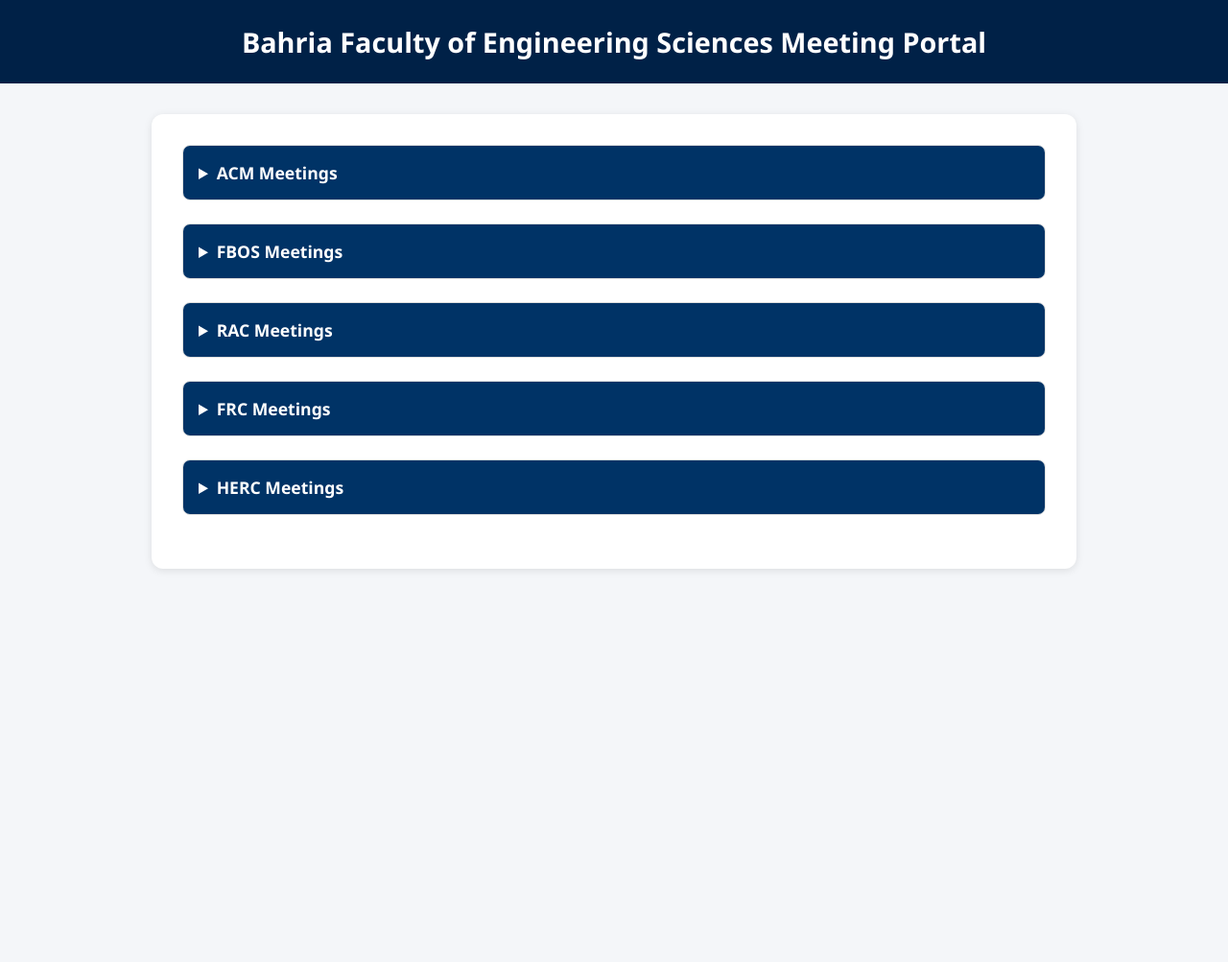
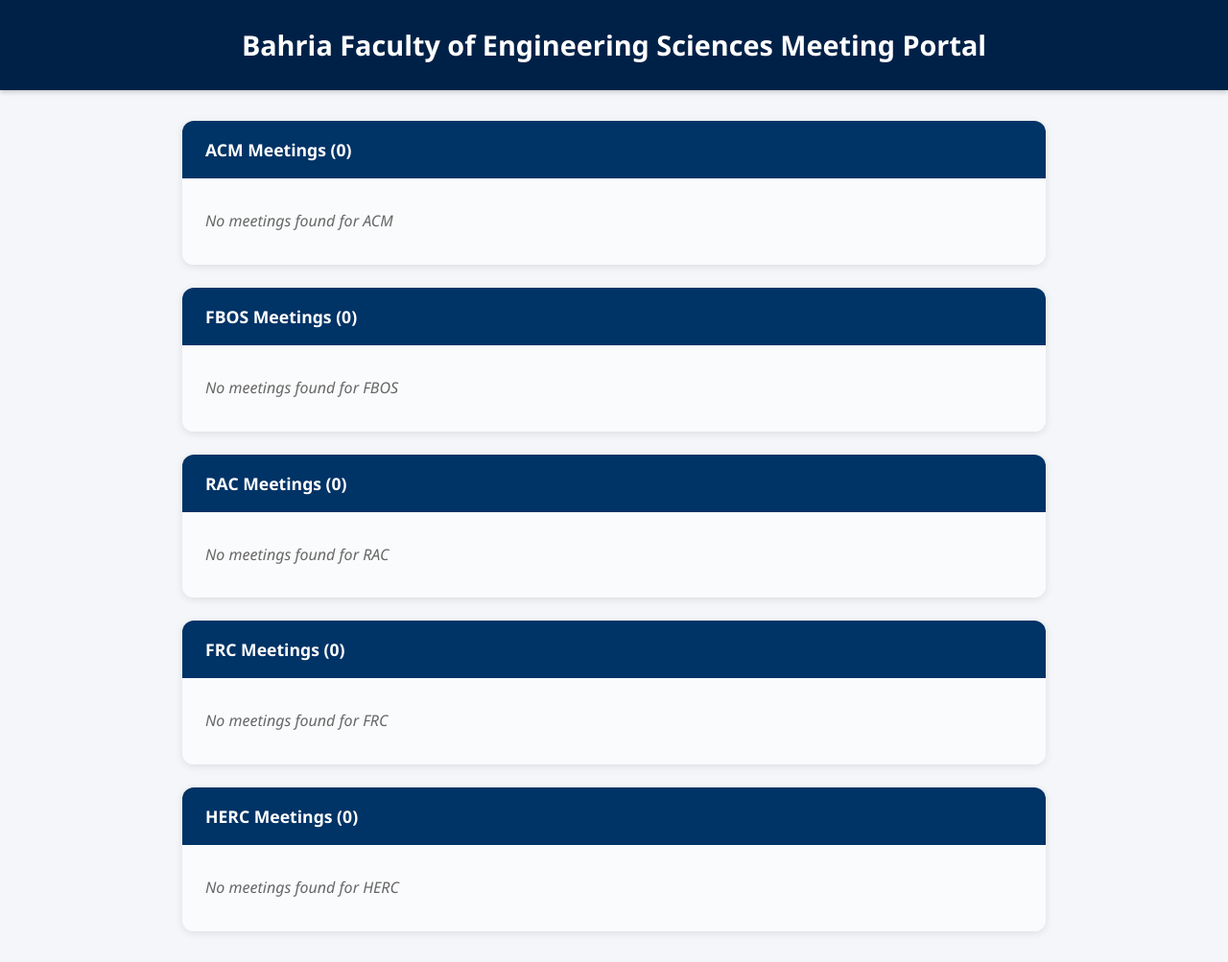
Before and after one commit to bufoes/bufoes.github.io, a Jekyll site: the page built from index.html, in a window 1280 px wide. Shown: the whole page at 96% size. Built offline with Jekyll 4.4.1, drawn with Linux system fonts in a browser that asks for light colours; before the commit the page ends 900 px from its top, so only the background shows below that.

Commit message:
Update index.html

```diff
--- a/index.html
+++ b/index.html
@@ -10,68 +10,148 @@
   <meta name="viewport" content="width=device-width, initial-scale=1.0"/>
   <title>{{ page.title }}</title>
   <style>
+    :root {
+      --bahria-blue: #002147;
+      --bahria-dark-blue: #003366;
+      --bahria-light-blue: #1a4d8f;
+      --bahria-green: #27ae60;
+      --bahria-light-green: #2ecc71;
+      --text-dark: #333;
+      --text-light: #666;
+      --bg-light: #f4f6f9;
+      --card-bg: #ffffff;
+      --card-shadow: 0 2px 8px rgba(0,0,0,0.1);
+    }
+
     body {
       font-family: 'Segoe UI', Tahoma, Geneva, Verdana, sans-serif;
-      background-color: #f4f6f9;
+      background-color: var(--bg-light);
       margin: 0;
       padding: 0;
+      color: var(--text-dark);
+      line-height: 1.6;
     }
+
     header {
-      background-color: #002147; /* Bahria Navy Blue */
+      background-color: var(--bahria-blue);
       color: white;
       padding: 1.5rem;
       text-align: center;
+      box-shadow: 0 2px 5px rgba(0,0,0,0.2);
     }
+
     header h1 {
       margin: 0;
       font-size: 1.8rem;
     }
+
     main {
       max-width: 900px;
       margin: 2rem auto;
-      background-color: #ffffff;
-      padding: 2rem;
+      padding: 0 1rem;
+    }
+
+    .category-container {
+      background-color: var(--card-bg);
       border-radius: 12px;
-      box-shadow: 0 2px 8px rgba(0,0,0,0.1);
-    }
-    details {
+      box-shadow: var(--card-shadow);
       margin-bottom: 1.5rem;
-      border: 1px solid #ddd;
-      border-radius: 8px;
       overflow: hidden;
     }
-    summary {
-      background-color: #003366;
+
+    .category-header {
+      display: flex;
+      justify-content: space-between;
+      align-items: center;
+      background-color: var(--bahria-dark-blue);
       color: white;
-      padding: 1rem;
-      font-size: 1.1rem;
-      font-weight: bold;
+      padding: 1rem 1.5rem;
       cursor: pointer;
       user-select: none;
     }
-    summary:hover {
-      background-color: #1a4d8f;
+
+    .category-header:hover {
+      background-color: var(--bahria-light-blue);
     }
-    ul {
+
+    .category-title {
+      font-size: 1.1rem;
+      font-weight: bold;
+      margin: 0;
+    }
+
+    .download-all {
+      background-color: var(--bahria-green);
+      color: white;
+      padding: 0.5rem 1rem;
+      border-radius: 4px;
+      font-size: 0.9rem;
+      text-decoration: none;
+      transition: background-color 0.2s;
+    }
+
+    .download-all:hover {
+      background-color: var(--bahria-light-green);
+    }
+
+    .pdf-list {
       list-style-type: none;
       padding: 1rem 1.5rem;
       margin: 0;
-      background-color: #f9fafc;
+      background-color: rgba(249, 250, 252, 0.8);
     }
-    li {
-      margin-bottom: 0.5rem;
+
+    .pdf-item {
+      padding: 0.75rem 0;
+      border-bottom: 1px solid #eee;
+      display: flex;
+      justify-content: space-between;
+      align-items: center;
     }
-    a {
-      color: #002147;
+
+    .pdf-item:last-child {
+      border-bottom: none;
+    }
+
+    .pdf-link {
+      color: var(--bahria-blue);
       text-decoration: none;
+      flex-grow: 1;
     }
-    a:hover {
+
+    .pdf-link:hover {
       text-decoration: underline;
-      color: #0047ab;
+      color: var(--bahria-light-blue);
     }
+
+    .file-date {
+      color: var(--text-light);
+      font-size: 0.85rem;
+      margin-left: 0.5rem;
+    }
+
+    .download-icon {
+      color: var(--text-light);
+      margin-left: 0.5rem;
+      font-size: 0.9rem;
+    }
+
     .no-files {
-      color: #666;
+      color: var(--text-light);
       font-style: italic;
+      padding: 1rem 0;
+    }
+
+    @media (max-width: 600px) {
+      .category-header {
+        flex-direction: column;
+        align-items: flex-start;
+        gap: 0.5rem;
+      }
+
+      .download-all {
+        align-self: flex-end;
+      }
     }
   </style>
 </head>
@@ -85,27 +165,85 @@
     {% assign categories = "acm,fbos,rac,frc,herc" | split: "," %}
 
     {% for cat in categories %}
-      {% assign filter_str = '/cat/' | replace: 'cat', cat %}
-      {% assign filtered_pdfs = site.static_files | where: "extname", ".pdf" | where_exp: "file", "file.path contains filter_str" %}
+      {% assign folder_path = cat | prepend: '/' | append: '/' %}
+      {% assign filtered_pdfs = site.static_files |
+                              where: "extname", ".pdf" |
+                              where_exp: "file", "file.path contains folder_path" |
+                              sort: "modified_time" |
+                              reverse %}
 
-      <details>
-        <summary>{{ cat | upcase }} Meetings</summary>
-        <ul>
+      <div class="category-container">
+        <div class="category-header" onclick="this.parentElement.classList.toggle('expanded')">
+          <h2 class="category-title">
+            {{ cat | upcase }} Meetings ({{ filtered_pdfs.size }})
+          </h2>
+          {% if filtered_pdfs.size > 0 %}
+            <a href="#" class="download-all" onclick="downloadAllPDFs('{{ cat }}'); return false;">
+              Download All
+            </a>
+          {% endif %}
+        </div>
+
+        <div class="pdf-list">
           {% if filtered_pdfs.size > 0 %}
             {% for pdf in filtered_pdfs %}
-              <li>
-                <a href="{{ pdf.path | relative_url }}" target="_blank">
+              <div class="pdf-item">
+                <a href="{{ pdf.path | relative_url }}" download="{{ pdf.name }}" class="pdf-link" target="_blank">
                   {{ pdf.name | remove: '.pdf' | replace: '_', ' ' | replace: '-', ' ' | capitalize }}
+                  <span class="file-date">({{ pdf.modified_time | date: "%b %d, %Y" }})</span>
                 </a>
-              </li>
+                <span class="download-icon" title="Download">↓</span>
+              </div>
             {% endfor %}
           {% else %}
-            <li class="no-files">No meetings found for {{ cat | upcase }}</li>
+            <div class="no-files">No meetings found for {{ cat | upcase }}</div>
           {% endif %}
-        </ul>
-      </details>
+        </div>
+      </div>
     {% endfor %}
   </main>
 
+  <script>
+    // Download all PDFs in a category
+    function downloadAllPDFs(category) {
+      // Get all PDF links in this category
+      const categoryElement = document.querySelector(`.category-title:contains('${category.toUpperCase()}')`).closest('.category-container');
+      const pdfLinks = categoryElement.querySelectorAll('.pdf-link');
+
+      // Confirm with user
+      if (!confirm(`Download all ${pdfLinks.length} PDFs from ${category.toUpperCase()}?`)) {
+        return;
+      }
+
+      // Download each file with a delay
+      pdfLinks.forEach((link, index) => {
+        setTimeout(() => {
+          // Create hidden iframe to trigger download
+          const iframe = document.createElement('iframe');
+          iframe.style.display = 'none';
+          iframe.src = link.href;
+          document.body.appendChild(iframe);
+
+          // Remove iframe after download starts
+          setTimeout(() => {
+            document.body.removeChild(iframe);
+          }, 1000);
+        }, index * 1500); // 1.5 second delay between downloads
+      });
+
+      // Show completion message
+      setTimeout(() => {
+        alert(`Started downloading ${pdfLinks.length} files from ${category.toUpperCase()}.`);
+      }, 500);
+    }
+
+    // Open all categories by default
+    document.addEventListener('DOMContentLoaded', function() {
+      document.querySelectorAll('.category-container').forEach(container => {
+        container.classList.add('expanded');
+      });
+    });
+  </script>
+
 </body>
 </html>
```
